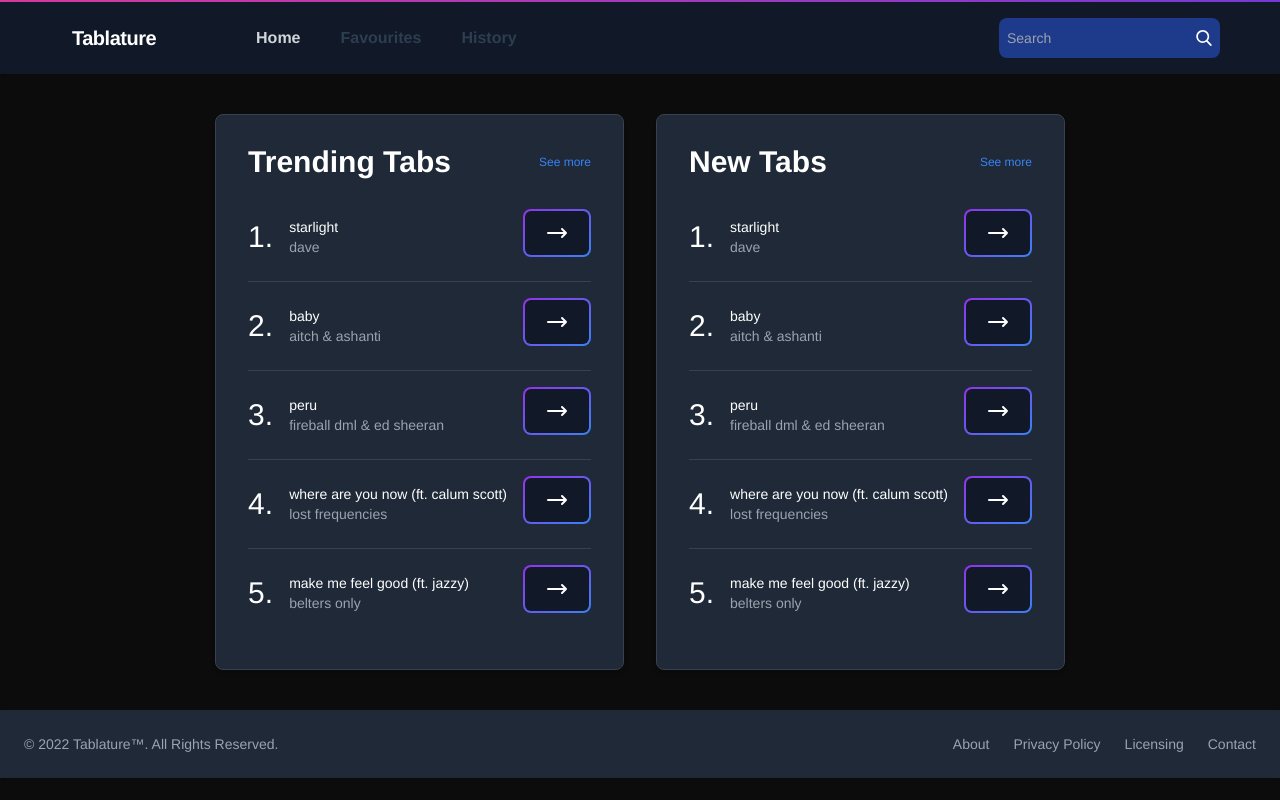
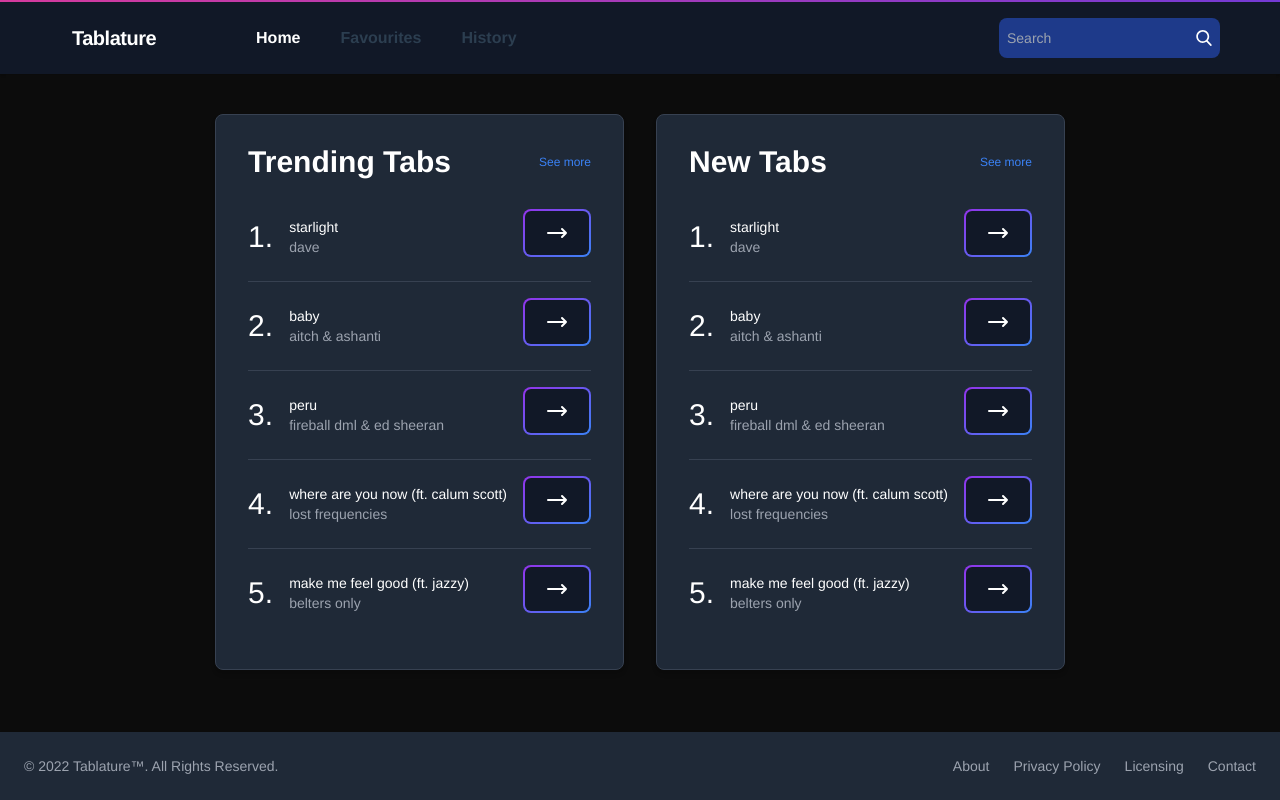
Before and after one commit to tmclo/tabjs, a Vue app: page / in a window 1280 px wide. Built offline with nearby package versions, Linux system fonts and the light colour scheme; what tailwindcss-border-gradient-radius would draw is missing.

Commit message:
make isActive work

```diff
--- a/src/App.vue
+++ b/src/App.vue
@@ -17,10 +17,10 @@
   </div>
 
   <div :class="showMenu ? 'flex' : 'hidden'" class="menu w-full flex-grow lg:flex lg:items-center lg:w-auto lg:px-3 px-8">
-      <div class="text-md font-bold text-white lg:flex-grow">
-          <router-link to="/" class="block mt-4 lg:inline-block lg:mt-0 hover:text-white text-gray-300 px-4 py-2 rounded hover:bg-blue-700 mr-2">Home</router-link>
+      <div class="text-md font-bold lg:flex-grow">
+          <router-link to="/" class="block mt-4 lg:inline-block lg:mt-0 hover:text-white px-4 py-2 rounded hover:bg-blue-700 mr-2">Home</router-link>
           <router-link to="/favourites" class="block mt-4 lg:inline-block lg:mt-0 hover:text-white px-4 py-2 rounded hover:bg-blue-700 mr-2">Favourites</router-link>
-          <router-link to="/" class="block mt-4 lg:inline-block lg:mt-0 hover:text-white px-4 py-2 rounded hover:bg-blue-700 mr-2">History</router-link>
+          <router-link to="/history" class="block mt-4 lg:inline-block lg:mt-0 hover:text-white px-4 py-2 rounded hover:bg-blue-700 mr-2">History</router-link>
       </div>
       <div class="relative mx-auto text-white lg:block hidden">
           <input
@@ -40,7 +40,7 @@
   </div>
 </nav>
   <router-view/>
-  <footer class="p-4 bg-white shadow md:flex md:items-center md:justify-between md:p-6 dark:bg-gray-800">
+  <footer class="fixed inset-x-0 bottom-0 p-4 bg-white shadow md:flex md:items-center md:justify-between md:p-6 dark:bg-gray-800">
     <span class="text-sm text-gray-500 sm:text-center dark:text-gray-400">© 2022 <a href="https://flowbite.com" class="hover:underline">Tablature™</a>. All Rights Reserved.
     </span>
     <ul class="flex flex-wrap items-center mt-3 text-sm text-gray-500 dark:text-gray-400 sm:mt-0">
@@ -72,6 +72,10 @@ export default {
 
 
 <style scoped>
+.active {
+color: green;
+}
+
 .border-gradi {
   border-top-style: 2px solid;
   border-image-slice: 1;
@@ -170,7 +174,7 @@ nav a {
   color: #2c3e50;
 }
 
-@layer nav a.router-link-exact-active {
-  background-color: @apply bg-blue-700;
+nav a.router-link-exact-active {
+  color: white;
 }
 </style>
--- a/src/views/FavouritesView.vue
+++ b/src/views/FavouritesView.vue
@@ -1,5 +1,7 @@
 <template>
-  <div class="about">
-    <h1>This is an about page</h1>
-  </div>
+  <main>
+    <div class="favourites p-10 flex flex-wrap justify-center gap-8 pt-10">
+        <p>This is the favourites page</p>
+    </div>
+  </main>
 </template>
```
